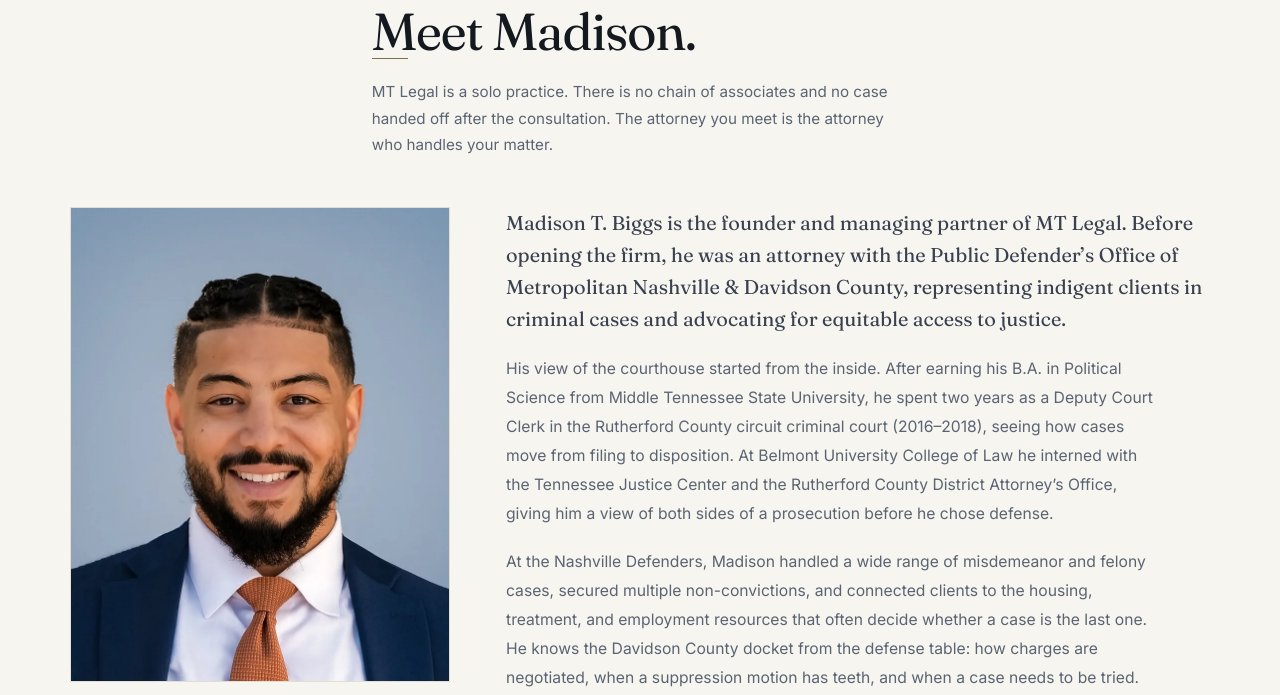
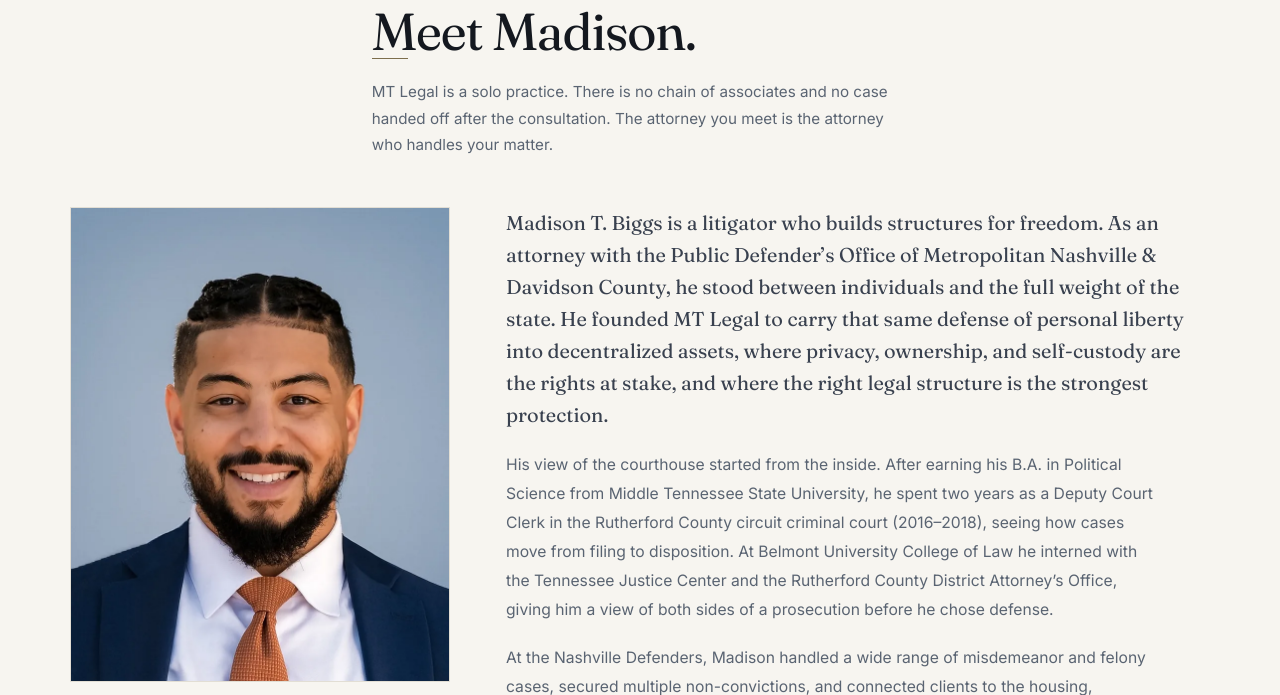
Before and after one commit to mtbiggs-legal/mt-legal-site, a Flask app: page /meet-the-firm in a window 1280 px wide. Shown: the part 201-896 px from the top of the page. Run offline with Flask 3, Linux system fonts and the light colour scheme; parts of the project's set-up code (start-up, migrations or seed data) failed here and were passed over.

Commit message:
copy: lead with litigation background carried into decentralized assets
Rewrites the homepage summary and the Meet Madison opening around the
firm's courtroom roots and its belief in the freedom to own and control
decentralized assets, protected by sound legal structures. The bio quote
now reads 'wealth' instead of 'income'.

Co-Authored-By: Claude Opus 5.5 <noreply@anthropic.com>

```diff
--- a/templates/meet_the_firm.html
+++ b/templates/meet_the_firm.html
@@ -212,10 +212,12 @@
 
   <article class="mp-bio">
     <div class="mp-bio-scroll" tabindex="0" aria-label="Biography">
-    <p class="mp-lead">{{ partner.name }} is the founder and managing partner of {{ firm_name }}.
-      Before opening the firm, he was an attorney with the Public Defender&rsquo;s Office of
-      Metropolitan Nashville &amp; Davidson County, representing indigent clients in criminal
-      cases and advocating for equitable access to justice.</p>
+    <p class="mp-lead">{{ partner.name }} is a litigator who builds structures for freedom. As
+      an attorney with the Public Defender&rsquo;s Office of Metropolitan Nashville &amp;
+      Davidson County, he stood between individuals and the full weight of the state. He founded
+      {{ firm_name }} to carry that same defense of personal liberty into decentralized assets,
+      where privacy, ownership, and self-custody are the rights at stake, and where the right
+      legal structure is the strongest protection.</p>
 
     <p>His view of the courthouse started from the inside. After earning his B.A. in Political
       Science from Middle Tennessee State University, he spent two years as a Deputy Court Clerk
@@ -274,7 +276,7 @@
       and your money. Defending someone in a courtroom and helping someone hold their own keys
       are two ways of protecting the same thing: privacy, due process, and fundamental rights.</p>
     <p>Madison is committed to the belief that &ldquo;a person&rsquo;s worth cannot be measured
-      by their income.&rdquo; He focuses on representing underserved Nashville residents,
+      by their wealth.&rdquo; He focuses on representing underserved Nashville residents,
       mentoring law students, and ensuring that access to justice is not determined by
       financial circumstances.</p>
 
```
Also changed, not shown: templates/index.html (+5 -4 lines).
